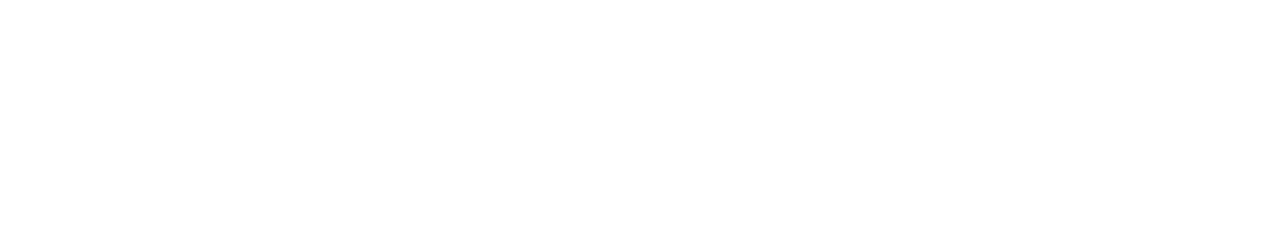
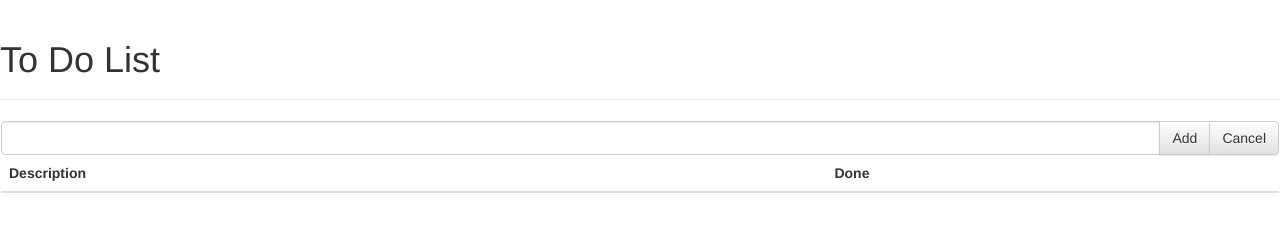
Before and after one commit to jorge-cg/pro-angular-todo-app, a website: page public/index.html in a window 1280 px wide. Drawn offline with nearby package versions, Linux system fonts and the light colour scheme.

Commit message:
added base markup to index.html

```diff
--- a/public/index.html
+++ b/public/index.html
@@ -9,6 +9,29 @@
 	<link rel="stylesheet" href="https://maxcdn.bootstrapcdn.com/bootstrap/3.3.6/css/bootstrap-theme.min.css" integrity="sha384-fLW2N01lMqjakBkx3l/M9EahuwpSfeNvV63J5ezn3uZzapT0u7EYsXMjQV+0En5r" crossorigin="anonymous">
 </head>
 <body>
+	<div class="page-header">
+		<h1>To Do List</h1>
+	</div>
+	<div class="panel">
+		<div class="input-group">
+			<input class="form-control" />
+			<span class="input-group-btn">
+				<button class="btn btn-default">Add</button>
+				<button class="btn btn-default">Cancel</button>
+			</span>
+		</div>
+		<table class="table table-striped">
+			<thead>
+				<tr>
+					<th>Description</th>
+					<th>Done</th>
+				</tr>
+			</thead>
+			<tbody>
+
+			</tbody>
+		</table>
+	</div>
 
 	<script src="https://ajax.googleapis.com/ajax/libs/angularjs/1.2.29/angular.min.js" type="text/javascript"></script>
 </body>
```
